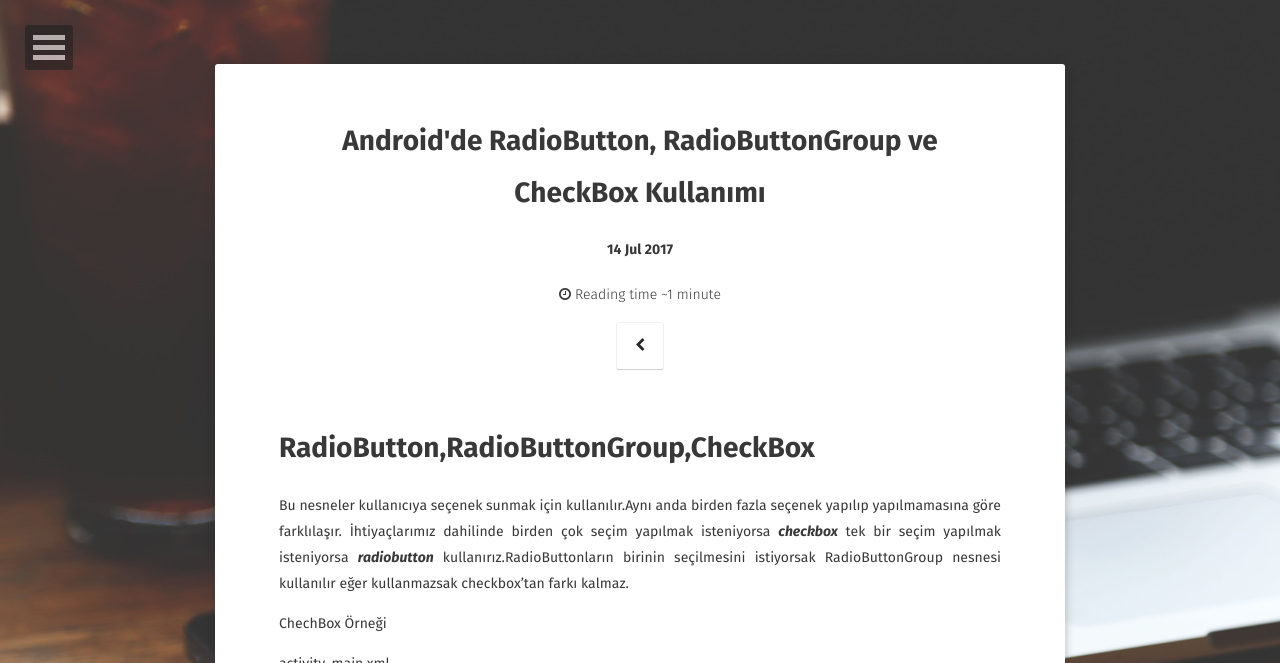
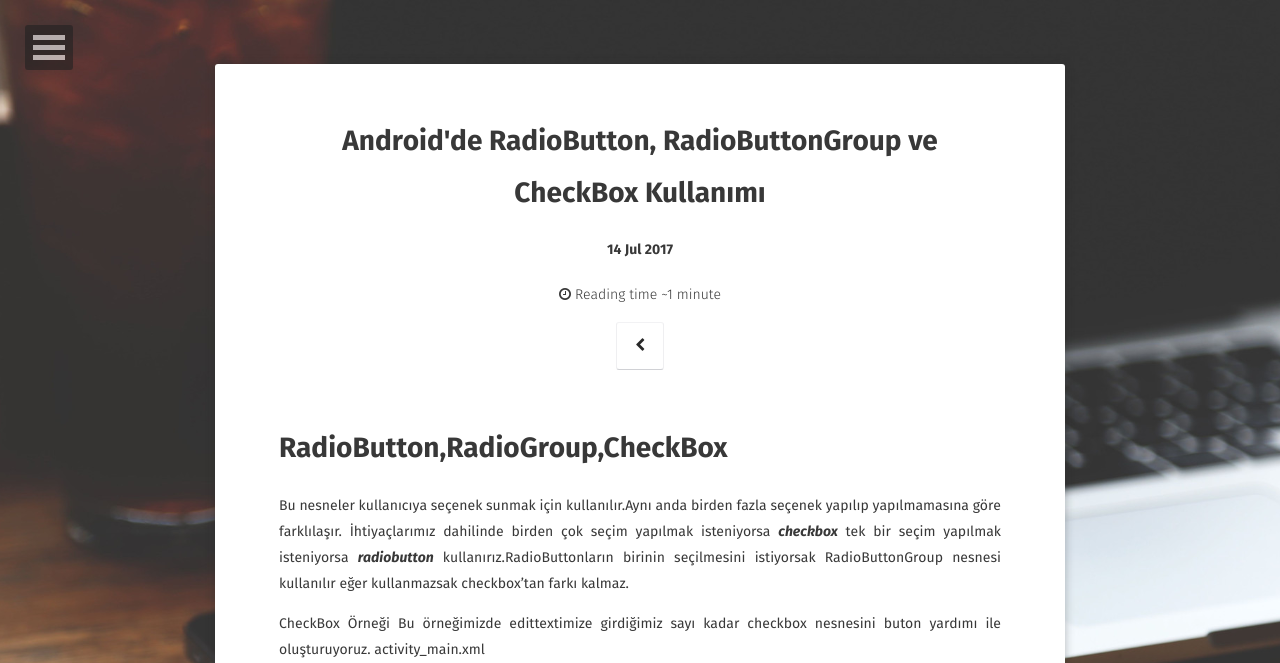
Before and after one commit to alikaraca/alikaraca.github.io, a Jekyll site: the page built from _posts/2017-07-14-RadioButton-RadioGroup-CheckBox-Kullanımı.md, in a window 1280 px wide and 1400 px high. Shown: the top 663 px of the window. Built offline with Jekyll 4.4.1, drawn with Linux system fonts in a browser that asks for light colours; some web fonts are replaced; comment, search, counter and statistics services are not loaded; some of the changed text lies outside the part shown; grey boxes are pictures that could not be loaded.

Commit message:
Update and rename 2017-07-14-RadioButton-RadioButtonGroup-CheckBox-Kullanımı.md to 2017-07-14-RadioButton-RadioGroup-CheckBox-Kullanımı.md

```diff
--- a/_posts/2017-07-14-RadioButton-RadioButtonGroup-CheckBox-Kullanımı.md
+++ b/_posts/2017-07-14-RadioButton-RadioGroup-CheckBox-Kullanımı.md
@@ -6,22 +6,22 @@ excerpt: "RadioButton,RadioButtonGroup ve CheckBox Kullanımı"
 tags: [radiobutton,radiobuttongroup,checkbox,android]
 comments: true
 ---
-# RadioButton,RadioButtonGroup,CheckBox
+# RadioButton,RadioGroup,CheckBox
 
 Bu nesneler kullanıcıya seçenek sunmak için kullanılır.Aynı anda birden fazla seçenek yapılıp yapılmamasına göre farklılaşır.
 İhtiyaçlarımız dahilinde birden çok seçim yapılmak isteniyorsa **_checkbox_** tek bir seçim yapılmak isteniyorsa **_radiobutton_**
 kullanırız.RadioButtonların birinin seçilmesini istiyorsak RadioButtonGroup nesnesi kullanılır eğer kullanmazsak checkbox'tan farkı kalmaz.
 
-ChechBox Örneği
-
+CheckBox Örneği
+Bu örneğimizde edittextimize girdiğimiz sayı kadar checkbox nesnesini buton yardımı ile oluşturuyoruz.
 activity_main.xml
 <script src="https://gist.github.com/alikaraca/765bc4a50e9ce57278902c352d59a3f3.js"></script>
 
 MainActivity.java
 <script src="https://gist.github.com/alikaraca/84c7b78fb79af008c0a78700003d3a36.js"></script>
 
-RadioButton ve RadioButtonGroup Örneği
-
+RadioButton ve RadioGroup Örneği
+Bu örneğimizde de edittextimize işlem yapacağımız iki sayı giriyoruz ve radiobutondan işlemimizi seçiyoruz.RadioGroup kullanarak radiobutonlardan bir tane seçmemizi sağlıyoruz.
 activity_main.xml
 
 <script src="https://gist.github.com/alikaraca/88e83d7240db6a2dbfb68c7cd9f09635.js"></script>
```
